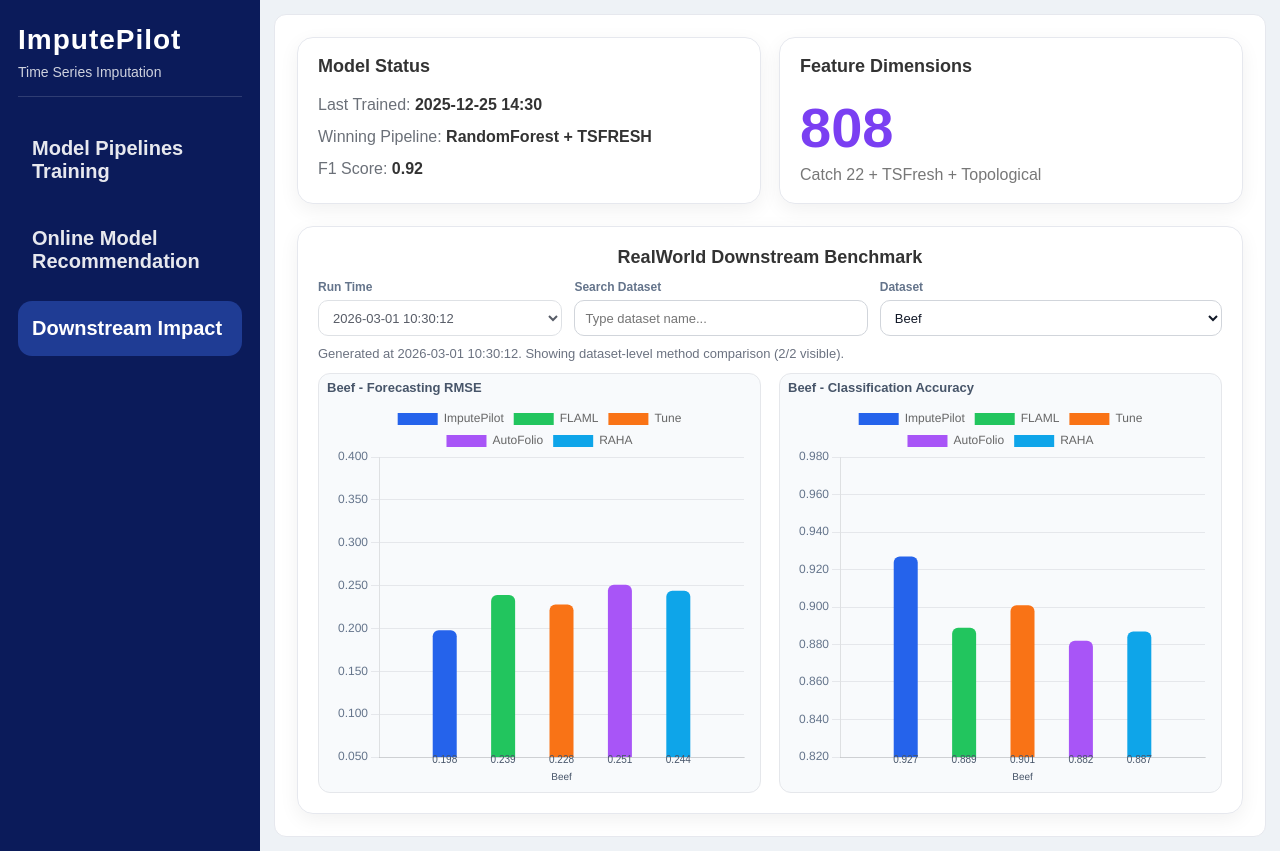
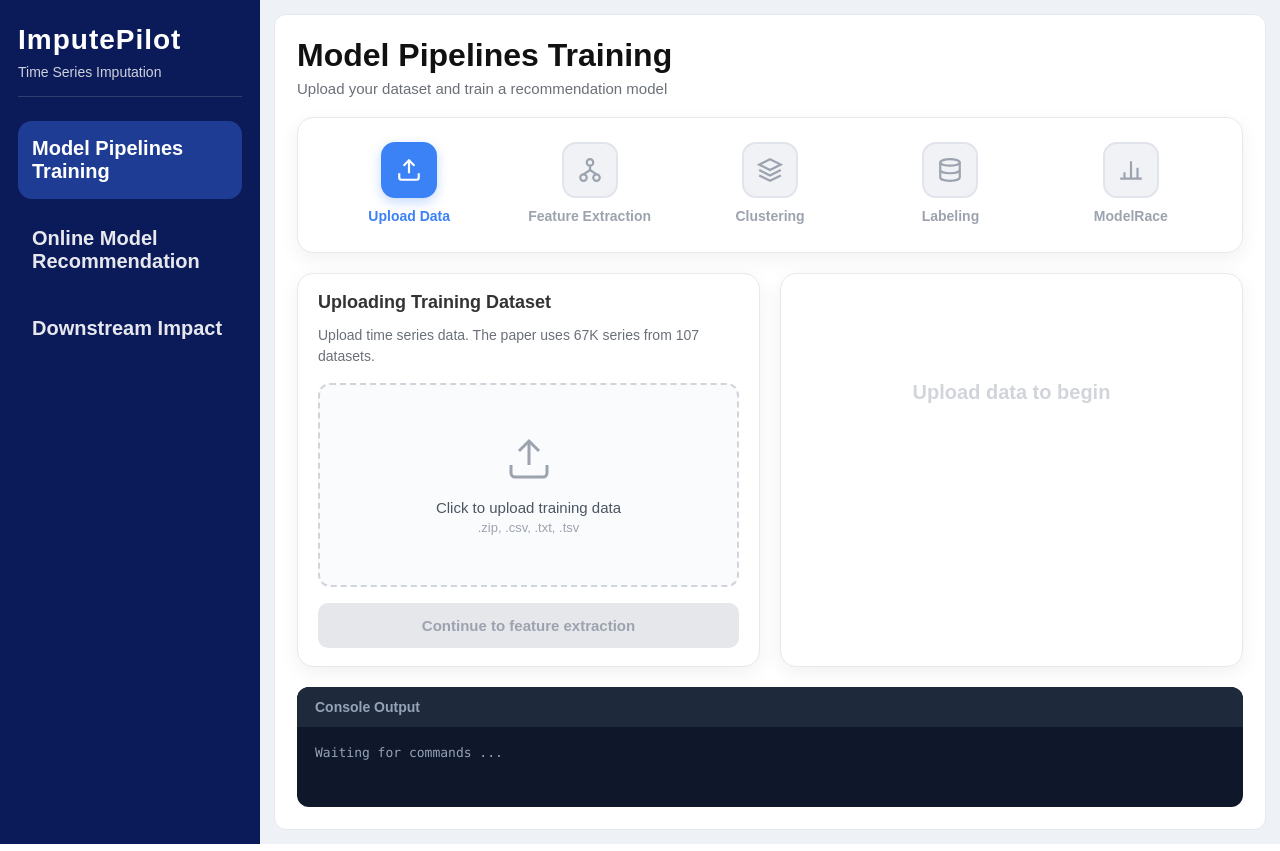
Before and after one commit to Marblue0609/ImputePilot, a Django app: template ImputePilot/demo/ImputePilot_api/templates/ImputePilot_api/ImputePilot_v3.html in a window 1280 px wide. Run offline with Django 4.2, Linux system fonts and the light colour scheme; the template is opened without the code that fills it, so the values that code supplies are empty; parts of the project's set-up code (start-up, migrations or seed data) failed here and were passed over.

Commit message:
2026-09-02 Modify the order that Model Pipelines Training will be seen at first

```diff
--- a/ImputePilot/demo/ImputePilot_api/templates/ImputePilot_api/ImputePilot_v3.html
+++ b/ImputePilot/demo/ImputePilot_api/templates/ImputePilot_api/ImputePilot_v3.html
@@ -28,9 +28,9 @@
         <p>Time Series Imputation</p>
       </div>
       <nav class="menu">
-        <div class="menu-item" data-page="pipeline">Model Pipelines Training</div>
+        <div class="menu-item active" data-page="pipeline">Model Pipelines Training</div>
         <div class="menu-item" data-page="recommend">Online Model Recommendation</div>
-        <div class="menu-item active" data-page="dashboard">Downstream Impact</div>
+        <div class="menu-item" data-page="dashboard">Downstream Impact</div>
       </nav>
     </div>
 
@@ -38,7 +38,7 @@
     <main class="main">
 
       <!-- ========== Dashboard Page ========== -->
-      <section id="page-dashboard" class="page active">
+      <section id="page-dashboard" class="page">
         <div class="card-row">
           <div class="card">
             <h3>Model Status</h3>
@@ -95,7 +95,7 @@
       </section>
 
       <!-- ========== Data Pipeline Page ========== -->
-      <section id="page-pipeline" class="page">
+      <section id="page-pipeline" class="page active">
         <div class="page-header">
           <h1 class="page-title">Model Pipelines Training</h1>
           <p class="page-subtitle">Upload your dataset and train a recommendation model</p>
```
Also changed, not shown: docs/index.html (+4 -4 lines).
